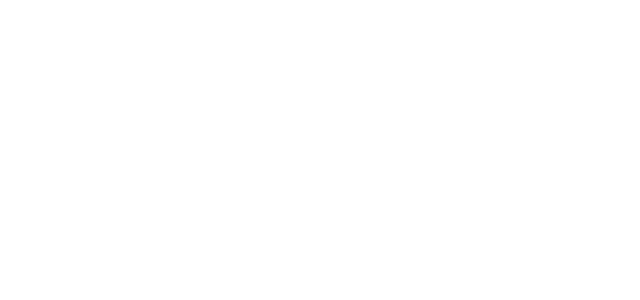
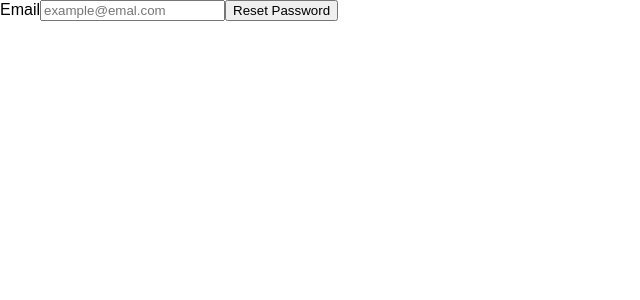
Before and after one commit to Vuka951/cra-boilerplate, a React (Create React App) app: page /reset_password in a window 1280 px wide. Shown: the top 300 px of the page, without its empty margins (0-640 px from the left). Built offline with nearby package versions, Linux system fonts and the light colour scheme.

Commit message:
password reset

```diff
--- a/src/App.js
+++ b/src/App.js
@@ -5,6 +5,8 @@
 import SignUpPage from './components/pages/SignUpPage';
 import DashboardPage from './components/pages/DashboardPage';
 import ConfirmationPage from './components/pages/ConfirmationPage';
+import ResetPasswordPage from './components/pages/ResetPasswordPage';
+import ResettingPasswordPage from './components/pages/ResettingPasswordPage';
 import UserRoute from './components/routes/UserRoute';
 import GuestRoute from './components/routes/GuestRoute';
 import PropTypes from 'prop-types';
@@ -18,6 +20,8 @@
         <Route location={location} path='/confirmation/:token' exact component={ConfirmationPage} />
         <GuestRoute location={location} path='/login' exact component={LoginPage} />
         <GuestRoute location={location} path='/signup' exact component={SignUpPage} />
+        <GuestRoute location={location} path='/reset_password' exact component={ResetPasswordPage} />
+        <GuestRoute location={location} path='/resetting_password/:token' exact component={ResettingPasswordPage} />
         <UserRoute location={location} path='/dashboard' exact component={DashboardPage} />
       </div>
     );
--- a/src/actions/auth.js
+++ b/src/actions/auth.js
@@ -24,3 +24,9 @@
   localStorage.boilerplateJTW = user.token;
   dispatch(userLoggedIn(user));
 });
+
+export const resetPasswordRequest = ({email}) => () => api.user.resetPasswordRequest(email);
+
+export const validateToken = (token) => () => api.user.validateToken(token);
+
+export const resetPassword = (data) => () => api.user.resetPassword(data);
--- a/src/api.js
+++ b/src/api.js
@@ -5,5 +5,8 @@
     login: (info) => axios.post('http://localhost:8080/api/auth', {info}).then((res) => res.data.user),
     signup: (user) => axios.post('http://localhost:8080/api/users', {user}).then((res) => res.data.user),
     confirm: (token) => axios.post('http://localhost:8080/api/auth/confirmation', {token}).then((res) => res.data.user),
+    resetPasswordRequest: (email) => axios.post('http://localhost:8080/api/auth/reset_password', {email}),
+    validateToken: (token) => axios.post('http://localhost:8080/api/auth/validate_token', {token}),
+    resetPassword: (data) => axios.post('http://localhost:8080/api/auth/resetting_password', {data}),
   },
 };
--- a/src/components/pages/DashboardPage.js
+++ b/src/components/pages/DashboardPage.js
@@ -4,6 +4,9 @@
 import ConfirmEmailMessage from './messages/ConfirmEmailMessage';
 
 class DashboardPage extends Component {
+  componentDidMount() {
+    console.log(this.props);
+  }
   render() {
     const {isConfirmed} = this.props;
     return (
--- a/src/components/pages/LoginPage.js
+++ b/src/components/pages/LoginPage.js
@@ -3,6 +3,7 @@
 import PropTypes from 'prop-types';
 import {connect} from 'react-redux';
 import {login} from '../../actions/auth';
+import {Link} from 'react-router-dom';
 
 class LoginPage extends Component {
   submit = (data) => this.props.login(data).then(() => this.props.history.push('/dashboard'));
@@ -11,6 +12,7 @@
       <div>
         <p>Login Page</p>
         <LoginForm submit={this.submit}/>
+        <Link to='/reset_password'>Reset your password</Link>
       </div>
     );
   }
--- /dev/null
+++ b/src/components/pages/ResetPasswordPage.js
@@ -0,0 +1,29 @@
+import React, {Component} from 'react';
+import PropTypes from 'prop-types';
+import ResetPasswordForm from './forms/ResetPasswordForm';
+import {connect} from 'react-redux';
+import {resetPasswordRequest} from '../../actions/auth';
+
+class ResetPasswordPage extends Component {
+    state = {
+      success: false,
+    }
+
+    submit = (data) => this.props.resetPasswordRequest(data).then(() => this.setState({success: true})); // eslint-disable-line
+
+    render() {
+      return (
+        <div>
+          {this.state.success ? <div>Email has been sent</div> :
+            <ResetPasswordForm submit={this.submit}/>
+          }
+        </div>
+      );
+    }
+}
+
+ResetPasswordPage.propTypes = {
+  resetPasswordRequest: PropTypes.func.isRequired,
+};
+
+export default connect(null, {resetPasswordRequest})(ResetPasswordPage);
--- /dev/null
+++ b/src/components/pages/ResettingPasswordPage.js
@@ -0,0 +1,47 @@
+import React, {Component} from 'react';
+import PropTypes from 'prop-types';
+import {connect} from 'react-redux';
+import {validateToken, resetPassword} from '../../actions/auth';
+import ResettingPasswordForm from './forms/ResettingPasswordForm';
+
+class ResettingPasswordPage extends Component {
+    state = {
+      loading: true,
+      success: false,
+    }
+
+    componentDidMount() {
+      this.props.validateToken(this.props.match.params.token).then(() => this.setState({loading: false, success: true}))
+        .catch(() => this.setState({loading: false, success: false}));
+    }
+
+    submit = (data) => this.props.resetPassword(data).then(() => this.history.push('/login')); // eslint-disable-line
+
+    render() {
+      const {loading, success} = this.state; // the value of token is undefined after destructuing fix
+      const {token} = this.props.match.params.token; // eslint-disable-line
+      return (
+        <div>
+          {loading && <div>Loading</div>}
+          {!loading && success && <ResettingPasswordForm submit={this.submit} token={this.props.match.params.token} />}
+          {!loading && !success && <div>Bullshit Token</div>}
+        </div>
+      );
+    }
+}
+
+ResettingPasswordPage.propTypes = {
+  validateToken: PropTypes.func.isRequired,
+  resetPassword: PropTypes.func.isRequired,
+  history: PropTypes.shape({
+    push: PropTypes.func.isRequired,
+  }).isRequired,
+  match: PropTypes.shape({
+    params: PropTypes.shape({
+      token: PropTypes.string.isRequired,
+    }).isRequired,
+  }).isRequired,
+
+};
+
+export default connect(null, {validateToken, resetPassword})(ResettingPasswordPage);
--- /dev/null
+++ b/src/components/pages/forms/ResetPasswordForm.js
@@ -0,0 +1,54 @@
+import React, {Component} from 'react';
+import PropTypes from 'prop-types';
+import isEmail from 'validator/lib/isEmail';
+import InlineError from '../messages/InlineError';
+/* eslint-disable*/
+class ResetPasswordForm extends Component {
+    state = {
+      data: {
+        email: '',
+      },
+      loading: false,
+      errors: {},
+    }
+
+    onChange = (e) => {
+      this.setState({
+        data: {...this.state.data, [e.target.name]: e.target.value},
+      });
+    }
+
+    onSubmit = (e) => {
+      e.preventDefault();
+      const errors = this.validate(this.state.data);
+      this.setState({errors});
+      if (Object.keys(errors).length === 0) {
+        this.setState({loading: true});
+        this.props.submit(this.state.data).catch((err) => this.setState({errors: err.response.data.errors, loading: false}));
+      }
+    }
+
+      validate = (data) => {
+        const errors = {};
+        if (!isEmail(data.email)) errors.email = 'Invalid Email';
+        return errors;
+      }
+      render() {
+        const {data, errors, loading} = this.state;
+        return (
+          <form onSubmit={this.onSubmit}>
+            {!!errors.global && <p>{errors.global}</p>}
+            <label htmlFor="email">Email</label>
+            <input type="email" id="email" name="email" placeholder="example@emal.com" value={data.email} onChange={this.onChange} />
+            {errors.email && <InlineError text={errors.email}/>}
+            <button>Reset Password</button>
+          </form>
+        );
+      }
+}
+
+ResetPasswordForm.propTypes = {
+  submit: PropTypes.func.isRequired,
+};
+
+export default ResetPasswordForm;
--- /dev/null
+++ b/src/components/pages/forms/ResettingPasswordForm.js
@@ -0,0 +1,60 @@
+import React, {Component} from 'react';
+import PropTypes from 'prop-types';
+import InlineError from '../messages/InlineError';
+/* eslint-disable */
+class ResettingPasswordForm extends Component {
+    state = {
+      data: {
+        token: this.props.token,
+        password: '',
+        passwordConfirmation: '',
+      },
+      loading: false,
+      errors: {},
+    }
+
+    onChange = (e) => {
+      this.setState({
+        data: {...this.state.data, [e.target.name]: e.target.value},
+      });
+    }
+
+    onSubmit = (e) => {
+      e.preventDefault();
+      const errors = this.validate(this.state.data);
+      this.setState({errors});
+      if (Object.keys(errors).length === 0) {
+        this.setState({loading: true});
+       this.props.submit(this.state.data).catch((err) => this.setState({errors: err.response.data.errors, loading: false}));
+      }
+    }
+
+      validate = (data) => {
+        const errors = {};
+        if (!data.password) errors.password = 'cant be blank';
+        if (data.password != data.passwordConfirmation) errors.password = 'they need to be the same';
+        return errors;
+      }
+      render() {
+        const {data, errors} = this.state;
+        return (
+          <form onSubmit={this.onSubmit}>
+            {!!errors.global && <p>{errors.password}</p>}
+            <label htmlFor="password">Your new password</label>
+            <input type="password" id="password" name="password" placeholder="password-placeholer" value={data.password} onChange={this.onChange} />
+            {errors.password && <InlineError text={errors.password}/>}
+            <label htmlFor="passwordConfirmation">Confirm new passowrd</label>
+            <input type="passwordConfirmation" id="passwordConfirmation" name="passwordConfirmation" placeholder="type the password again" value={data.passwordConfirmation} onChange={this.onChange} />
+            {errors.passwordConfirmation && <InlineError text={errors.passwordConfirmation}/>}
+            <button>Reset Password</button>
+          </form>
+        );
+      }
+}
+
+ResettingPasswordForm.propTypes = {
+  submit: PropTypes.func.isRequired,
+  token: PropTypes.string.isRequired,
+};
+
+export default ResettingPasswordForm;
```
Also changed, not shown: 1 other file (tests, documents, lock files or other folders).
